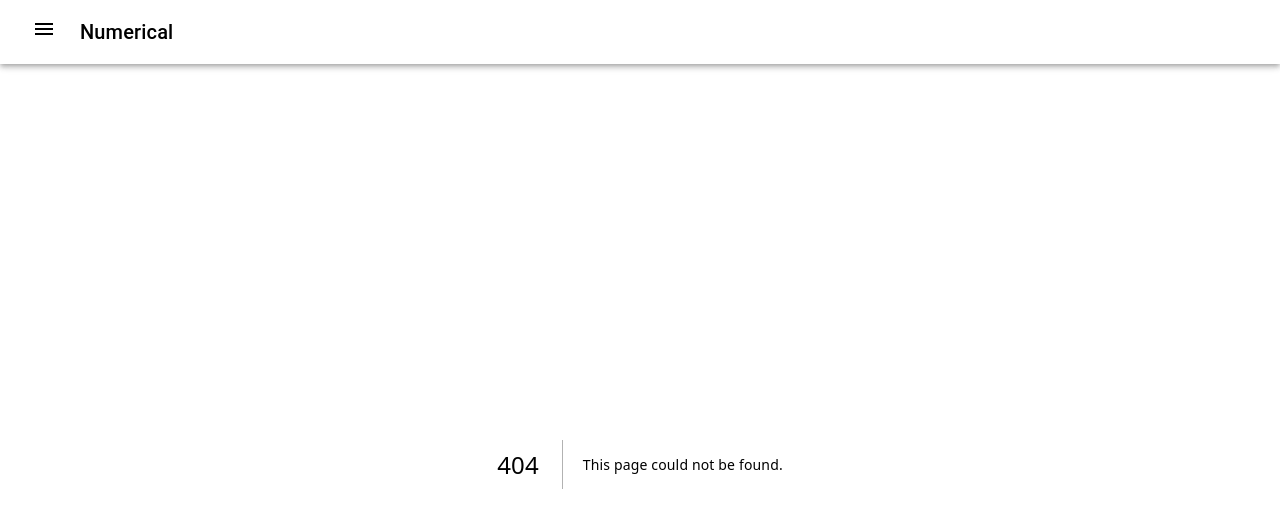
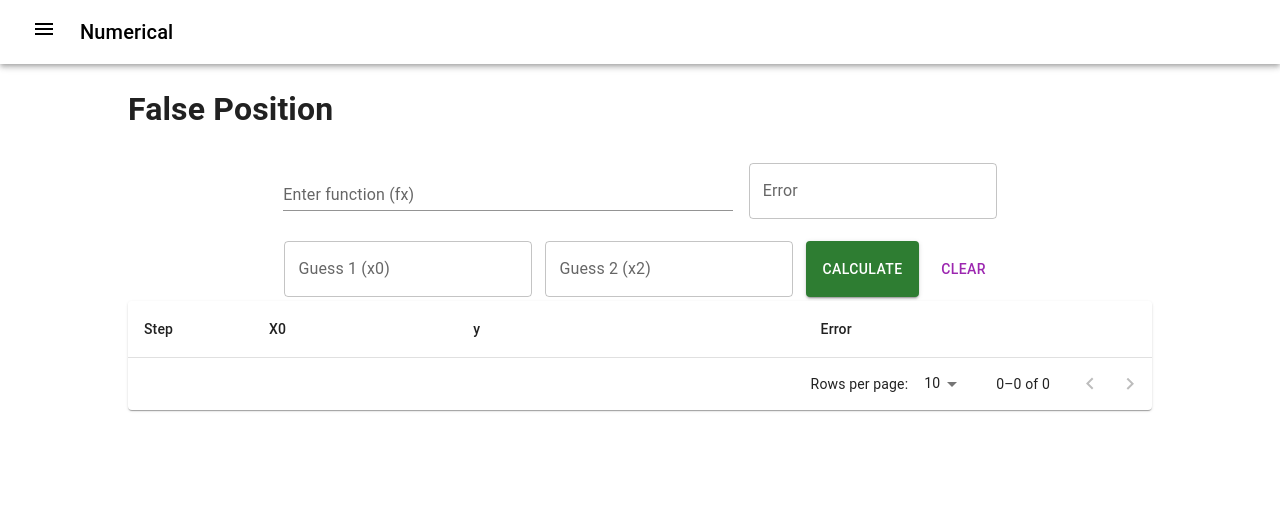
Before and after one commit to bsWiwat/numer-web, a Next.js app: page /root/falsePosition in a window 1280 px wide. Before the commit this address had no page. Shown: the top 512 px of the page. Built offline with nearby package versions, Linux system fonts and the light colour scheme.

Commit message:
Add(feature): false position.

```diff
--- /dev/null
+++ b/app/root/falsePosition/falsePosition.css
@@ -0,0 +1,32 @@
+.container {
+  max-width: 80%;
+  margin: 0 auto;
+  margin-top: 20px;
+}
+
+.input-group {
+  display: flex;
+  flex-direction: column;
+  align-items: center;
+}
+
+.guess-input {
+  display: flex;
+  gap: 5px;
+  justify-content: center;
+  margin-top: 10px;
+}
+
+.plot {
+  margin-top: 30px;
+}
+
+.result {
+  text-align: center;
+  font-size: 18px;
+  background-color: #4caf50;
+  color: #fff;
+  padding: 10px;
+  border-radius: 4px;
+  margin-top: 30px;
+}
--- /dev/null
+++ b/app/root/falsePosition/page.tsx
@@ -0,0 +1,269 @@
+"use client";
+
+import {
+  Box,
+  Button,
+  Paper,
+  Table,
+  TableBody,
+  TableCell,
+  TableContainer,
+  TableHead,
+  TablePagination,
+  TableRow,
+  TextField,
+} from "@mui/material";
+import React, { useState } from "react";
+import "./falsePosition.css";
+import Plot from "react-plotly.js";
+
+type Iteration = {
+  index: number;
+  x: number;
+  y: number;
+  error: number;
+};
+
+type RootResult = {
+  status: {
+    statusCode: number;
+    statusName: string;
+    message: string;
+  };
+  data: {
+    result: number;
+    iterations: Iteration[];
+  };
+};
+
+interface Column {
+  id: "step" | "x0" | "y" | "error";
+  label: string;
+  minWidth?: number;
+  align?: "left";
+  format?: (value: number) => string;
+}
+
+const columns: readonly Column[] = [
+  { id: "step", label: "Step", minWidth: 10 },
+  { id: "x0", label: "X0", minWidth: 100 },
+  {
+    id: "y",
+    label: "y",
+    minWidth: 170,
+    align: "left",
+    format: (value: number) => value.toLocaleString("en-US"),
+  },
+  {
+    id: "error",
+    label: "Error",
+    minWidth: 170,
+    align: "left",
+    format: (value: number) => value.toLocaleString("en-US"),
+  },
+];
+
+export default function FalsePosition({}: RootResult) {
+  const [functionInput, setFunctionInput] = useState("");
+  const [lowerBound, setLowerBound] = useState<number>();
+  const [upperBound, setUpperBound] = useState<number>();
+  const [tolerance, setTolerance] = useState<number>();
+  const [maxIterations, setMaxIterations] = useState<number>(1000);
+  const [iterations, setIterations] = useState<Iteration[]>([]);
+  const [result, setResult] = useState<number | null>(null);
+  const [page, setPage] = React.useState(0);
+  const [rowsPerPage, setRowsPerPage] = React.useState(10);
+
+  const calculateRoot = async () => {
+    const requestBody = {
+      functionExpression: functionInput,
+      lowerBound: lowerBound,
+      upperBound: upperBound,
+      tolerance: tolerance,
+      maxIterations: maxIterations,
+    };
+
+    try {
+      const response = await fetch(
+        "http://localhost:5006/api/rootofequation/falsePosition",
+        {
+          method: "POST",
+          headers: {
+            "Content-Type": "application/json",
+          },
+          body: JSON.stringify(requestBody),
+        }
+      );
+
+      if (!response.ok) {
+        throw new Error("Network response was not ok");
+      }
+
+      const data: RootResult = await response.json();
+      setResult(data.data.result);
+      setIterations(data.data.iterations);
+      console.log(data.data.iterations);
+    } catch (error) {
+      console.error("Error fetching data:", error);
+    }
+  };
+
+  const clearInputs = () => {
+    setFunctionInput("");
+    setLowerBound(undefined);
+    setUpperBound(undefined);
+    setTolerance(undefined);
+    setMaxIterations(1000);
+    setResult(null);
+    setIterations([]);
+  };
+
+  const handleChangePage = (event: unknown, newPage: number) => {
+    setPage(newPage);
+  };
+
+  const handleChangeRowsPerPage = (
+    event: React.ChangeEvent<HTMLInputElement>
+  ) => {
+    setRowsPerPage(+event.target.value);
+    setPage(0);
+  };
+
+  return (
+    <div className="container">
+      <h1>False Position</h1>
+      <div className="input-group">
+        <div className="function-input">
+          <Box
+            component="form"
+            sx={{ "& > :not(style)": { m: 1 } }}
+            noValidate
+            autoComplete="off"
+          >
+            <TextField
+              id="fullWidth"
+              label="Enter function (fx)"
+              placeholder="x^4 - 13"
+              multiline
+              variant="standard"
+              sx={{ m: 1, width: "50ch" }}
+              value={functionInput ?? ""}
+              onChange={(e) => setFunctionInput(e.target.value)}
+            />
+            <TextField
+              id="outlined-number"
+              label="Error"
+              placeholder="0.001"
+              type="number"
+              sx={{ m: 1 }}
+              value={tolerance ?? ""}
+              onChange={(e) => setTolerance(Number(e.target.value))}
+            />
+          </Box>
+        </div>
+        <div className="guess-input">
+          <TextField
+            id="outlined-number"
+            label="Guess 1 (x0)"
+            type="number"
+            placeholder="0"
+            sx={{ m: 0.5 }}
+            value={lowerBound ?? ""}
+            onChange={(e) => setLowerBound(Number(e.target.value))}
+          />
+          <TextField
+            id="outlined-number"
+            label="Guess 2 (x2)"
+            type="number"
+            placeholder="0"
+            sx={{ m: 0.5 }}
+            value={upperBound ?? ""}
+            onChange={(e) => setUpperBound(Number(e.target.value))}
+          />
+          <Button
+            variant="contained"
+            color="success"
+            sx={{ m: 0.5 }}
+            onClick={calculateRoot}
+          >
+            Calculate
+          </Button>
+          <Button color="secondary" sx={{ m: 0.5 }} onClick={clearInputs}>
+            Clear
+          </Button>
+        </div>
+      </div>
+
+      {iterations.length > 0 && (
+        <div className="plot">
+          <Plot
+            data={[
+              {
+                x: iterations.map((iter) => iter.x),
+                y: iterations.map((iter) => iter.y),
+                type: "scatter",
+                mode: "lines+markers",
+                marker: { color: "red" },
+                line: { color: "blue" },
+              },
+            ]}
+            layout={{
+              title: "False Position Method Iterations",
+              xaxis: { title: "X values" },
+              yaxis: { title: "Y values" },
+            }}
+            style={{ width: "100%", height: "400px" }}
+          />
+        </div>
+      )}
+
+      {result !== null && <div className="result"> Root is: {result}</div>}
+
+      <Paper sx={{ width: "100%", overflow: "hidden" }}>
+        <TableContainer sx={{ maxHeight: 440 }}>
+          <Table stickyHeader aria-label="sticky table">
+            <TableHead>
+              <TableRow>
+                {columns.map((column) => (
+                  <TableCell
+                    key={column.id}
+                    align={column.align}
+                    style={{ minWidth: column.minWidth }}
+                  >
+                    {column.label}
+                  </TableCell>
+                ))}
+              </TableRow>
+            </TableHead>
+            <TableBody>
+              {iterations
+                .slice(page * rowsPerPage, page * rowsPerPage + rowsPerPage)
+                .map((row, index) => (
+                  <TableRow hover role="checkbox" tabIndex={-1} key={index}>
+                    <TableCell>{row.index ?? "n/a"}</TableCell>
+                    <TableCell>{row.x}</TableCell>
+                    <TableCell>{row.y}</TableCell>
+                    <TableCell>{row.error}</TableCell>
+                  </TableRow>
+                ))}
+            </TableBody>
+          </Table>
+        </TableContainer>
+        <TablePagination
+          rowsPerPageOptions={[
+            10,
+            25,
+            100,
+            iterations.length > 100 ? iterations.length : 1000,
+          ]}
+          component="div"
+          count={iterations.length}
+          rowsPerPage={rowsPerPage}
+          page={page}
+          onPageChange={handleChangePage}
+          onRowsPerPageChange={handleChangeRowsPerPage}
+        />
+      </Paper>
+    </div>
+  );
+}
```
